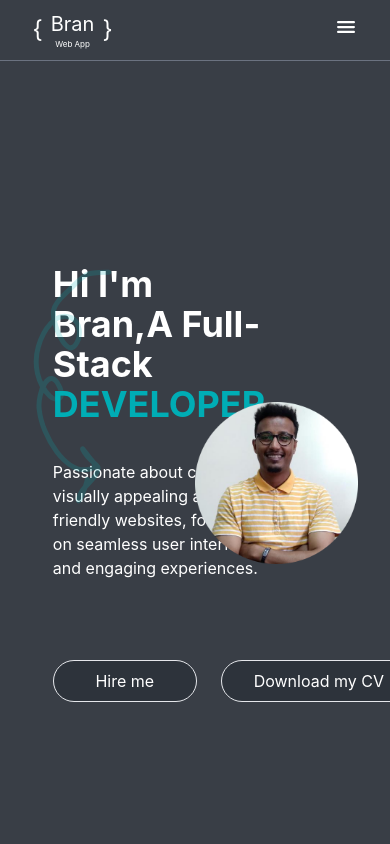
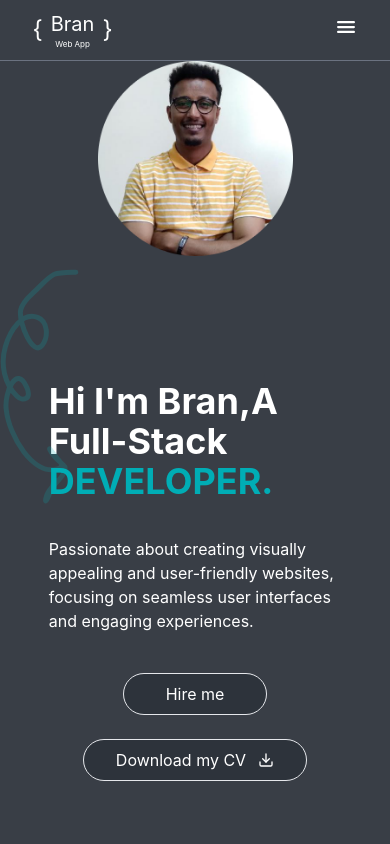
Before and after one commit to BranBayou/portfolio, a React (Create React App) app: page / in a window 390 px wide. Shown: the top 844 px of the page. Built offline with nearby package versions, Linux system fonts and the light colour scheme.

Commit message:
Add headline section responsive

```diff
--- a/src/components/Headline/Headline.jsx
+++ b/src/components/Headline/Headline.jsx
@@ -5,7 +5,7 @@ import ProfilePhoto from './ProfilePhoto';
 
 function Headline() {
   return (
-    <div className="h-full w-10/12 mx-auto flex relative">
+    <div className="h-full md:w-10/12 mx-auto flex flex-col-reverse md:flex-row items-center justify-center relative">
       <Intro />
       <ProfilePhoto />
     </div>
--- a/src/components/Headline/Intro.jsx
+++ b/src/components/Headline/Intro.jsx
@@ -4,11 +4,11 @@ import { FiDownload } from "react-icons/fi";
 
 function Intro() {
   return (
-    <div className="h-full w-1/2">
+    <div className="h-full w-full md:w-1/2">
       <div className="">
         <img className="absolute top-52" src={ringArrow} alt="arrow" />
       </div>
-      <div className="h-full w-9/12 mx-auto flex flex-col gap-20 items-start justify-center">
+      <div className="h-full w-9/12 mx-auto flex flex-col gap-10 md:gap-20 items-center md:items-start justify-center">
         <div className="">
           <h1 className="text-4xl font-bold">
             Hi I&apos;m Bran,A Full-Stack
@@ -25,7 +25,7 @@ function Intro() {
           engaging experiences.
           </p>
         </div>
-        <div className="flex gap-6">
+        <div className="flex flex-col md:flex-row gap-6 items-center">
           <button className="w-36 bg-darkt p-2 rounded-3xl border hover:bg-aquab" href="https://www.linkedin.com/in/bran-baye/">Hire me</button>
           <button className="flex items-center justify-center gap-3 w-56 bg-darkt p-2 rounded-3xl border hover:bg-aquab" href="https://docs.google.com/document/d/1dM-S4qVg-4mAeqKDHwAXpnUdvD9nyQF6BXXPGFv8ybA/edit?usp=sharing">Download my CV <FiDownload /></button>
         </div>
--- a/src/components/Headline/ProfilePhoto.jsx
+++ b/src/components/Headline/ProfilePhoto.jsx
@@ -6,10 +6,10 @@ function ProfilePhoto() {
   return (
     <div className="w-1/2 flex items-center justify-center">
       <div className="">
-        <img className="w-72" src={bran} alt="avatar" />
+        <img className="w-52 md:w-72" src={bran} alt="avatar" />
       </div>
       <div className="">
-        <img className="w-12 absolute bottom-24 left-96 border" src={nextP} alt="next page" />
+        <img className="w-12 hidden md:block absolute bottom-24 left-96 border" src={nextP} alt="next page" />
       </div>
     </div>
   );
--- a/src/components/navigation/Nav.jsx
+++ b/src/components/navigation/Nav.jsx
@@ -4,10 +4,10 @@ import { Link } from 'react-scroll';
 
 const NavLinks = () => (
   <>
-  <Link to='about' smooth={true} duration={500} className="hover:cursor-pointer hover:text-aquab hover:border-b hover:border-aquab hover:px-2">About</Link>
-  <Link to='skills' smooth={true} duration={500} className="hover:cursor-pointer hover:text-aquab hover:border-b hover:border-aquab hover:px-2">Skill</Link>
-  <Link to='works' smooth={true} duration={500} className="hover:cursor-pointer hover:text-aquab hover:border-b hover:border-aquab hover:px-2">Works</Link>
-  <Link to='contact' smooth={true} duration={500} className="hover:cursor-pointer hover:text-aquab hover:border-b hover:border-aquab hover:px-2">Contact</Link>
+  <Link to='about' smooth={true} duration={500} className="hover:cursor-pointer hover:text-aquab hover:border-b hover:border-aquab hover:px-2 transition-all duration-300 ease-linear">About</Link>
+  <Link to='skills' smooth={true} duration={500} className="hover:cursor-pointer hover:text-aquab hover:border-b hover:border-aquab hover:px-2 transition-all duration-300 ease-linear">Skill</Link>
+  <Link to='works' smooth={true} duration={500} className="hover:cursor-pointer hover:text-aquab hover:border-b hover:border-aquab hover:px-2 transition-all duration-300 ease-linear">Works</Link>
+  <Link to='contact' smooth={true} duration={500} className="hover:cursor-pointer hover:text-aquab hover:border-b hover:border-aquab hover:px-2 transition-all duration-300 ease-linear">Contact</Link>
   </>
 );
 
```
